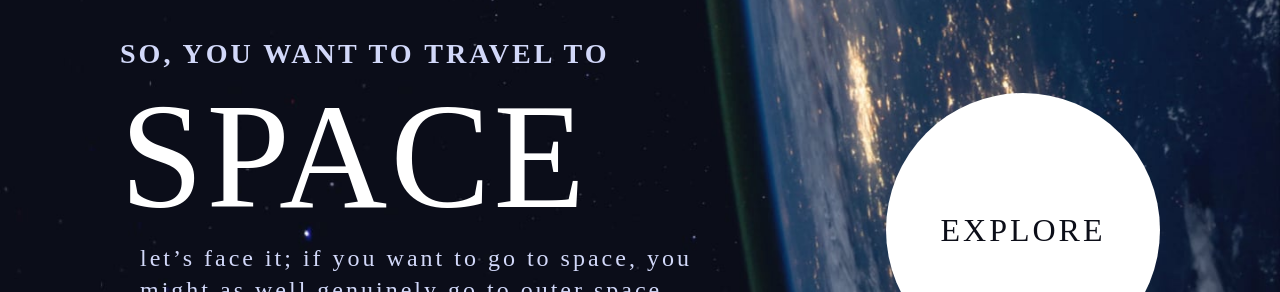
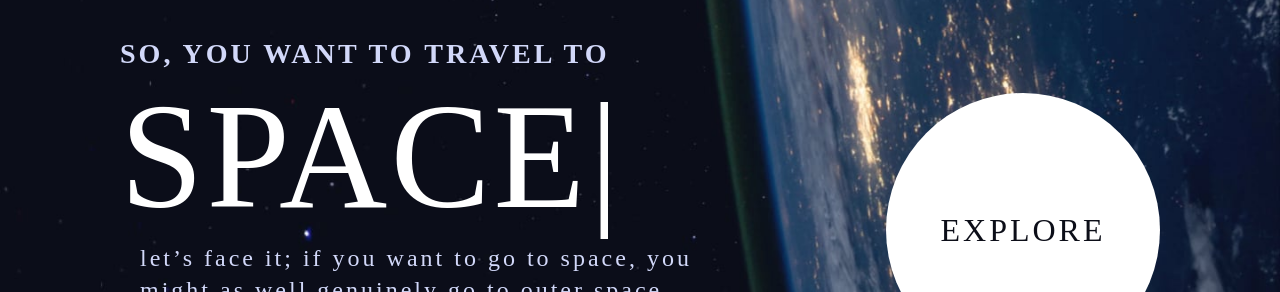
Before and after one commit to Heph-zibah/space-tourism-website-reactjs, a React (Create React App) app: page / in a window 1280 px wide. Shown: the part 162-454 px from the top of the page. Built offline with nearby package versions, Linux system fonts and the light colour scheme; a web font is replaced by a local one.

Commit message:
added typewriter effeccct markup

```diff
--- a/src/pages/Home.jsx
+++ b/src/pages/Home.jsx
@@ -1,5 +1,6 @@
 import React from 'react'
 import { Link } from 'react-router-dom'
+import Typewriter from "typewriter-effect";
 
 const Home = () => {
   return (
@@ -8,7 +9,15 @@ const Home = () => {
         <div className='home__wrapper'>
           <div className='home__info'>
             <h3>So, you want to travel to</h3>
-            <h1> Space</h1>
+            <h1> <Typewriter
+                onInit={(typewriter)=> {
+                typewriter
+                .typeString("space")
+                .pauseFor(1000)
+                .start();
+                }}
+                />
+  </h1>
             <p>Let’s face it; if you want to go to space, you might as well genuinely go to
             outer space and not hover kind of on the edge of it. Well sit back, and relax
             because we’ll give you a truly out of this world experience!</p>
```
Also changed, not shown: 1 other file (tests, documents, lock files or other folders).
